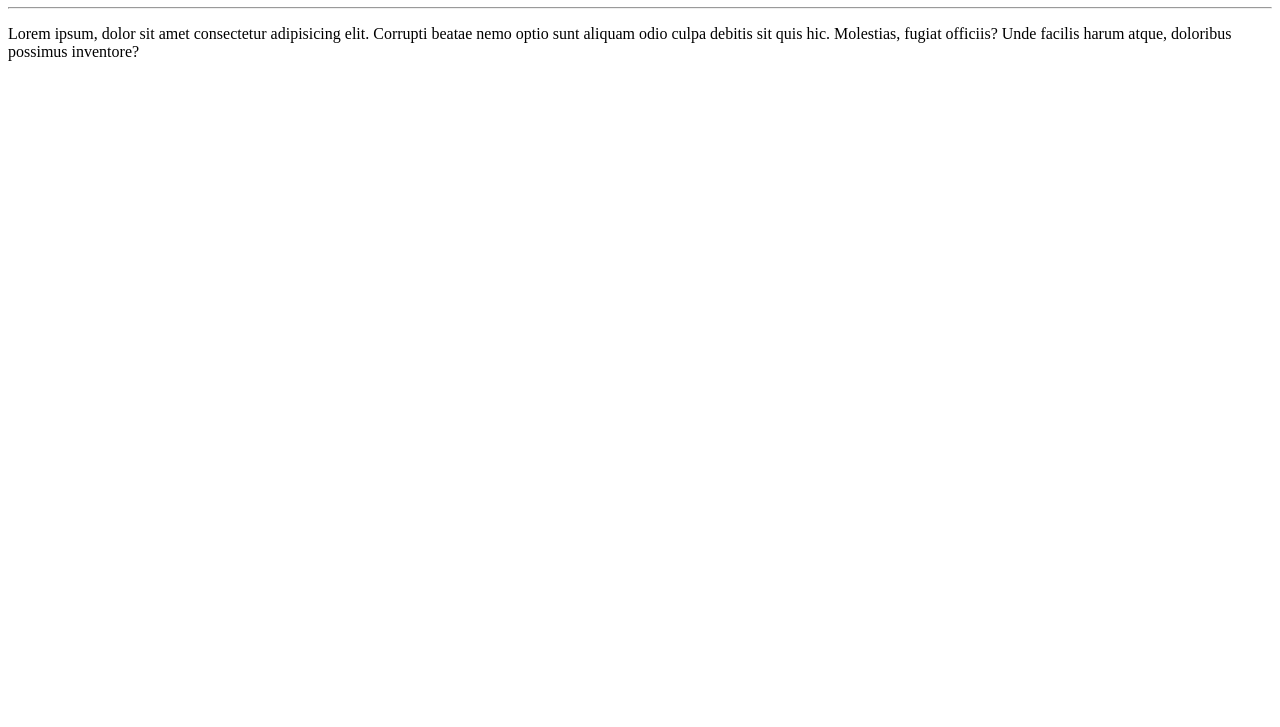
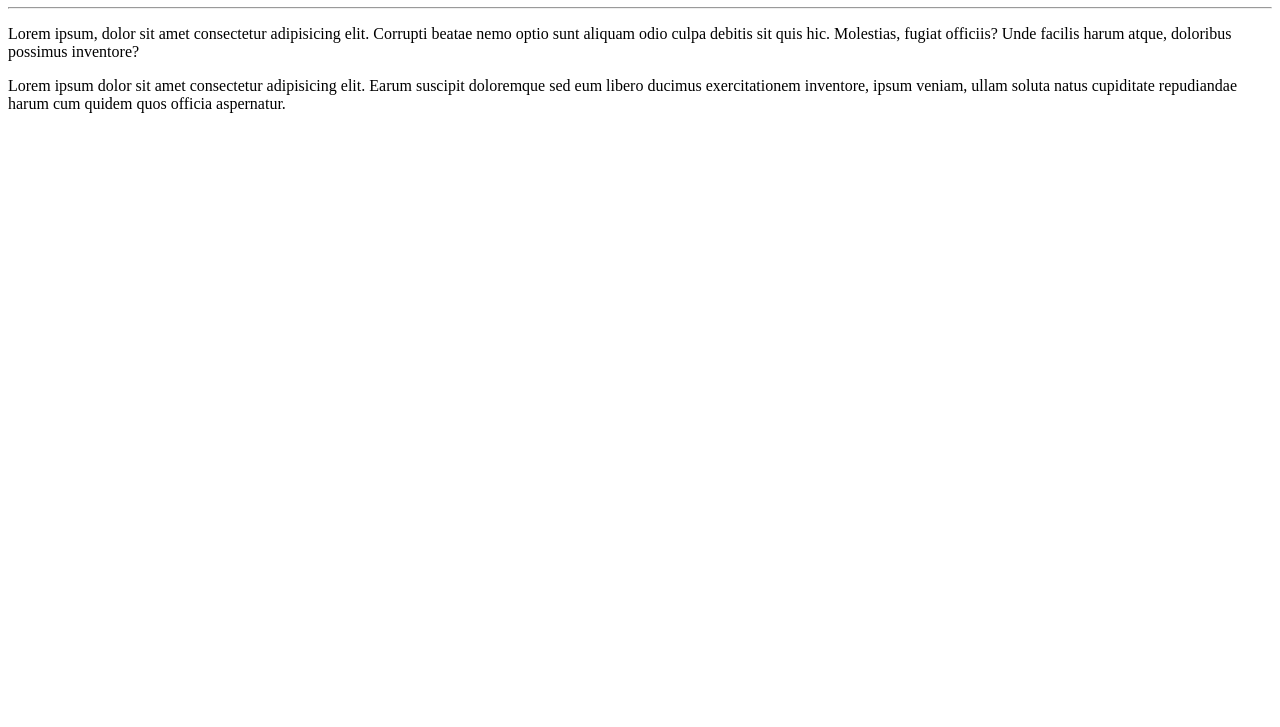
Before and after one commit to lunazanato/ola-mundo, a plain HTML site: page site-exemplo/index.html in a window 1280 px wide. Shown: the part 73-800 px from the top of the page. Drawn offline with Linux system fonts and the light colour scheme.

Commit message:
Update index.html

```diff
--- a/site-exemplo/index.html
+++ b/site-exemplo/index.html
@@ -9,5 +9,6 @@
     <h1>Olá, mundo!</h1>
     <hr>
     <p>Lorem ipsum, dolor sit amet consectetur adipisicing elit. Corrupti beatae nemo optio sunt aliquam odio culpa debitis sit quis hic. Molestias, fugiat officiis? Unde facilis harum atque, doloribus possimus inventore?</p>
+    <p>Lorem ipsum dolor sit amet consectetur adipisicing elit. Earum suscipit doloremque sed eum libero ducimus exercitationem inventore, ipsum veniam, ullam soluta natus cupiditate repudiandae harum cum quidem quos officia aspernatur.</p>
 </body>
 </html>
```
